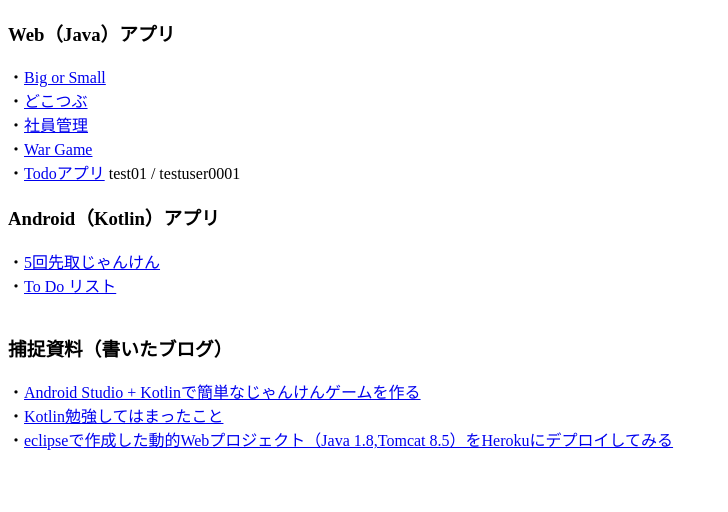
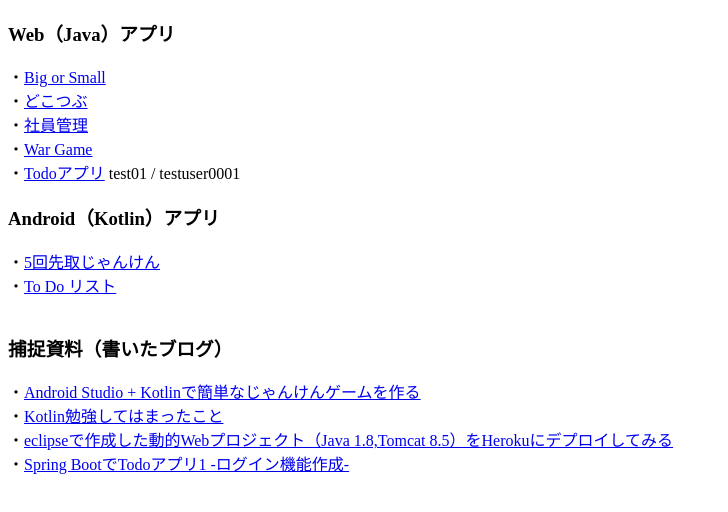
Before and after one commit to n-yata/my-index, a plain HTML site: page index.html in a window 1280 px wide. Shown: the whole page, without its empty margins (0-728 px from the left). Drawn offline with Linux system fonts and the light colour scheme.

Commit message:
ブログ記事リンクの追加

```diff
--- a/index.html
+++ b/index.html
@@ -21,6 +21,7 @@
     ・<a href="https://n-yata.hatenadiary.com/entry/2021/02/08/175556" target="_blank" rel="noopener noreferrer">Android Studio + Kotlinで簡単なじゃんけんゲームを作る</a><br>
     ・<a href="https://n-yata.hatenadiary.com/entry/2021/02/08/175534" target="_blank" rel="noopener noreferrer">Kotlin勉強してはまったこと</a><br>
     ・<a href="https://n-yata.hatenadiary.com/entry/2021/02/08/175512" target="_blank" rel="noopener noreferrer">eclipseで作成した動的Webプロジェクト（Java 1.8,Tomcat 8.5）をHerokuにデプロイしてみる</a><br>
+    ・<a href="https://n-yata.hatenadiary.com/entry/2021/03/20/074106" target="_blank" rel="noopener noreferrer">Spring BootでTodoアプリ1 -ログイン機能作成-</a><br>
 
 </body>
 </html>
```
